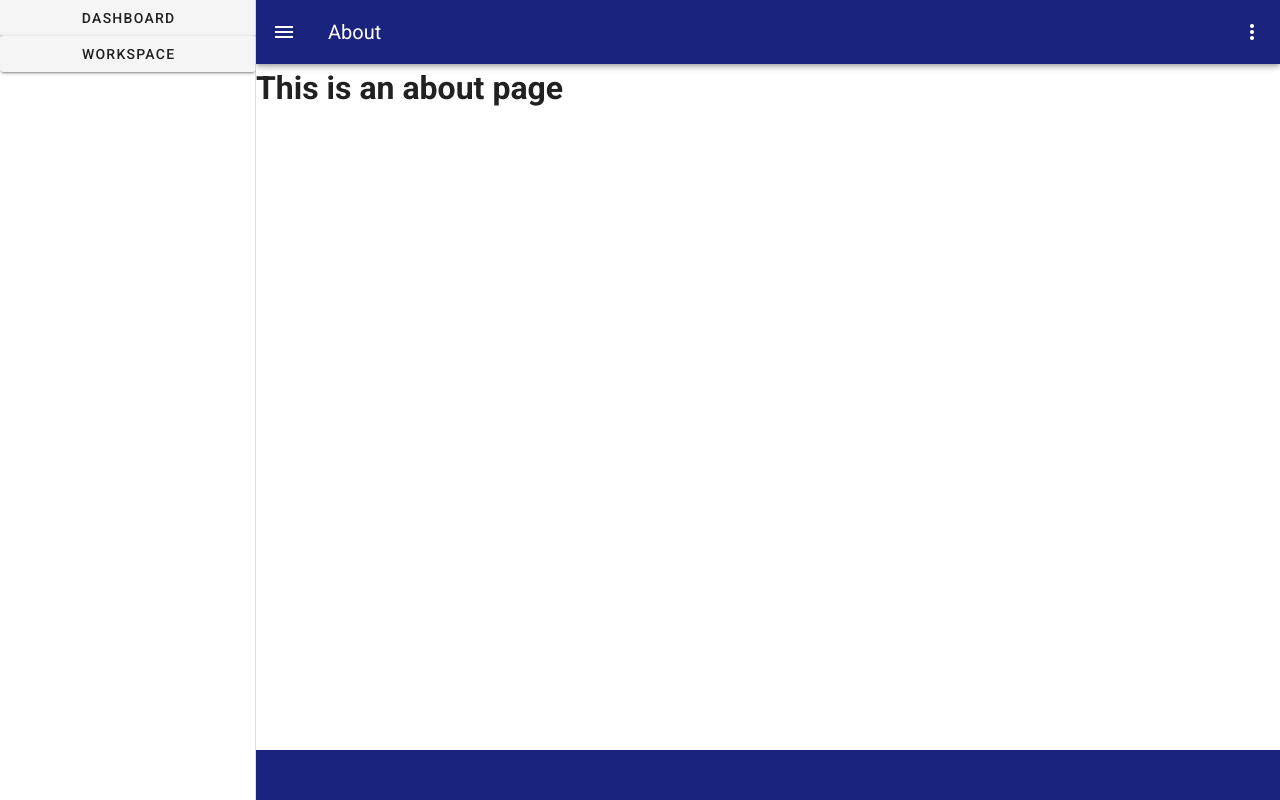
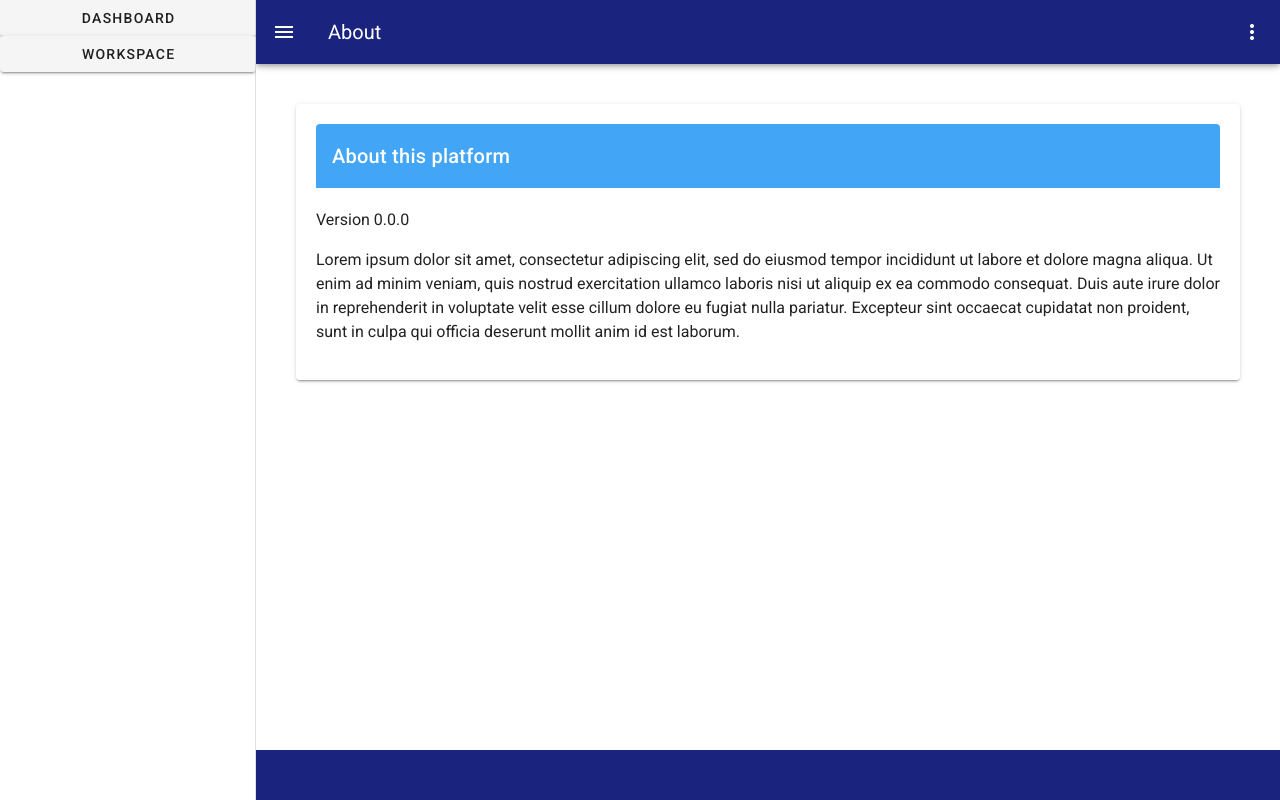
Before and after one commit to iingles/isaac-ingles-3790-final, a Vue app: page /about in a window 1280 px wide. Built offline with nearby package versions, Linux system fonts and the light colour scheme.

Commit message:
added card/content to about page

```diff
--- a/src/views/About.vue
+++ b/src/views/About.vue
@@ -1,6 +1,9 @@
 <template>
   <div class="about">
-    <h1>This is an about page</h1>
-    <!-- come up with stuff to put here -->
+    <v-card class="ma-10 pb-5 pl-5 pr-5 pt-5">
+      <v-card-title class="blue lighten-1 white--text mb-5">About this platform</v-card-title>
+      <p>Version 0.0.0</p>
+      <p>Lorem ipsum dolor sit amet, consectetur adipiscing elit, sed do eiusmod tempor incididunt ut labore et dolore magna aliqua. Ut enim ad minim veniam, quis nostrud exercitation ullamco laboris nisi ut aliquip ex ea commodo consequat. Duis aute irure dolor in reprehenderit in voluptate velit esse cillum dolore eu fugiat nulla pariatur. Excepteur sint occaecat cupidatat non proident, sunt in culpa qui officia deserunt mollit anim id est laborum.</p>
+    </v-card>
   </div>
 </template>
```
